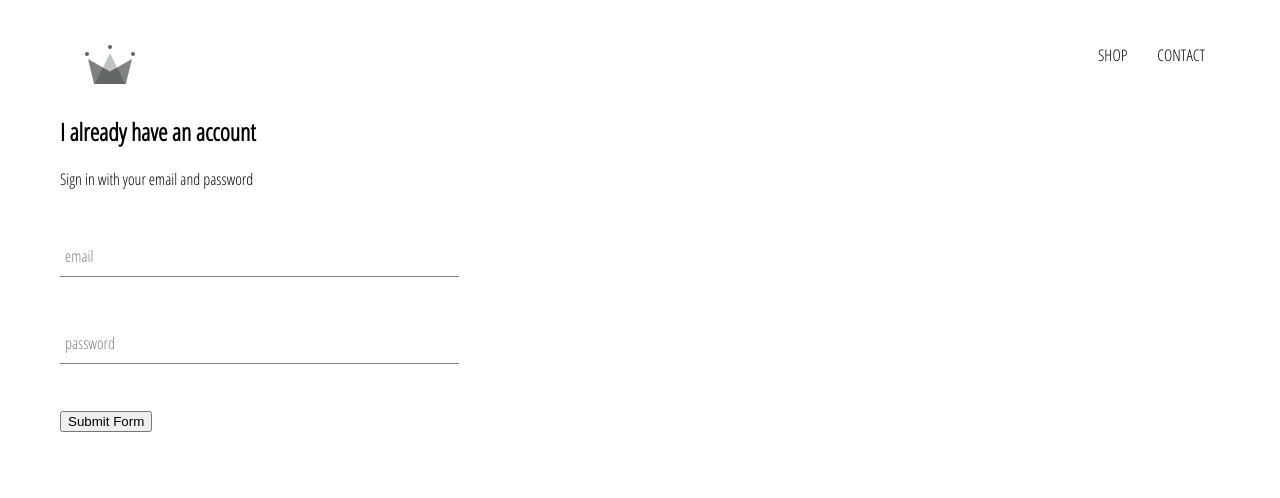
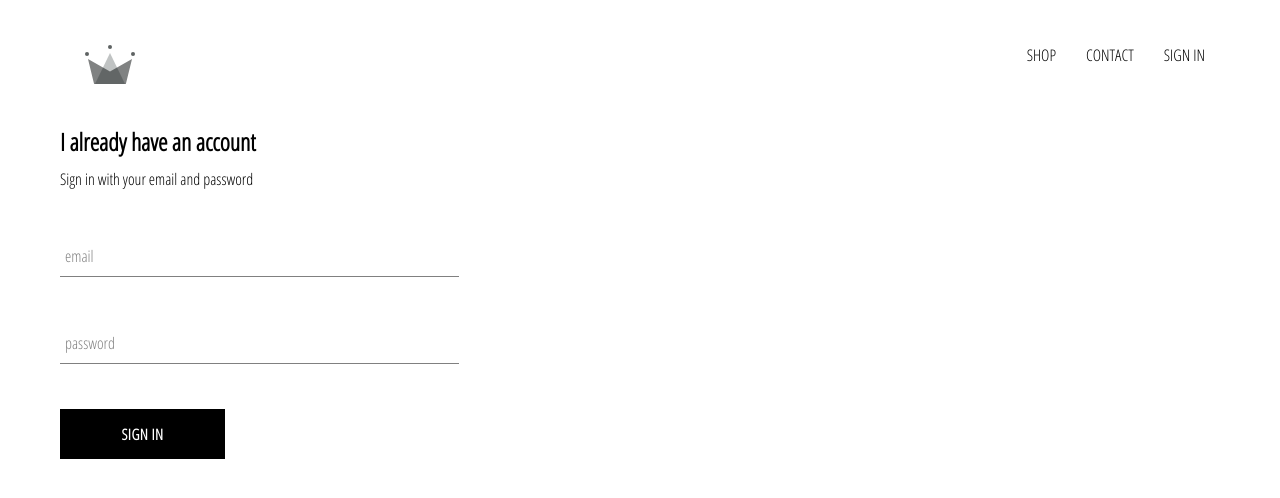
Before and after one commit to danielWebDev-spec/clothing-ecommerce-store, a React (Create React App) app: page /signin in a window 1280 px wide. Shown: the top 498 px of the page. Built offline with nearby package versions, Linux system fonts and the light colour scheme.

Commit message:
adding CustomButton component

```diff
--- /dev/null
+++ b/src/components/CustomButton/CustomButton.jsx
@@ -0,0 +1,11 @@
+import React from 'react';
+
+import './CustomButton.styles.scss';
+
+const CustomButton = ({ children, ...otherProps }) => (
+    <button className='custom-button' {...otherProps}>
+        {children}
+    </button>
+)
+
+export default CustomButton;
--- /dev/null
+++ b/src/components/CustomButton/CustomButton.styles.scss
@@ -0,0 +1,22 @@
+.custom-button {
+  min-width: 165px;
+  width: auto;
+  height: 50px;
+  letter-spacing: 0.5px;
+  line-height: 50px;
+  padding: 0 35px 0 35px;
+  font-size: 15px;
+  background-color: black;
+  color: white;
+  text-transform: uppercase;
+  font-family: 'Open Sans Condensed';
+  font-weight: bolder;
+  border: none;
+  cursor: pointer;
+
+  &:hover {
+    background-color: white;
+    color: black;
+    border: 1px solid black;
+  }
+}
--- a/src/components/Header/Header.jsx
+++ b/src/components/Header/Header.jsx
@@ -13,6 +13,7 @@
         <div className="options">
             <Link className='option' to='/shop'>SHOP</Link>
             <Link className='option' to='/shop'>CONTACT</Link>
+            <Link className='option' to='/signin'>SIGN IN</Link>
         </div>
     </div>
 )
--- a/src/components/SignIn/SignIn.jsx
+++ b/src/components/SignIn/SignIn.jsx
@@ -1,6 +1,7 @@
 import React from 'react';
 
 import FormInput from '../FormInput/FormInput';
+import CustomButton from '../CustomButton/CustomButton';
 
 import './SignIn.styles.scss';
 
@@ -41,7 +42,7 @@
 
         return (
             <div className='sign-in'>
-                <h2>I already have an account</h2>
+                <h2 className='title'>I already have an account</h2>
                 <span>Sign in with your email and password</span>
 
                 <form onSubmit={handleSubmit}>
@@ -61,8 +62,7 @@
                         label='password'
                         required
                     />
-
-                    <input type="submit" value='Submit Form' />
+                    <CustomButton type="submit" value='Submit Form'>Sign in</CustomButton>
                 </form>
             </div>
         )
--- a/src/components/SignIn/SignIn.styles.scss
+++ b/src/components/SignIn/SignIn.styles.scss
@@ -1,3 +1,9 @@
 .sign-in {
     width: 30vw;
+    display: flex;
+    flex-direction: column;
+
+    .title {
+        margin: 10px 0;
+    }
 }
```
